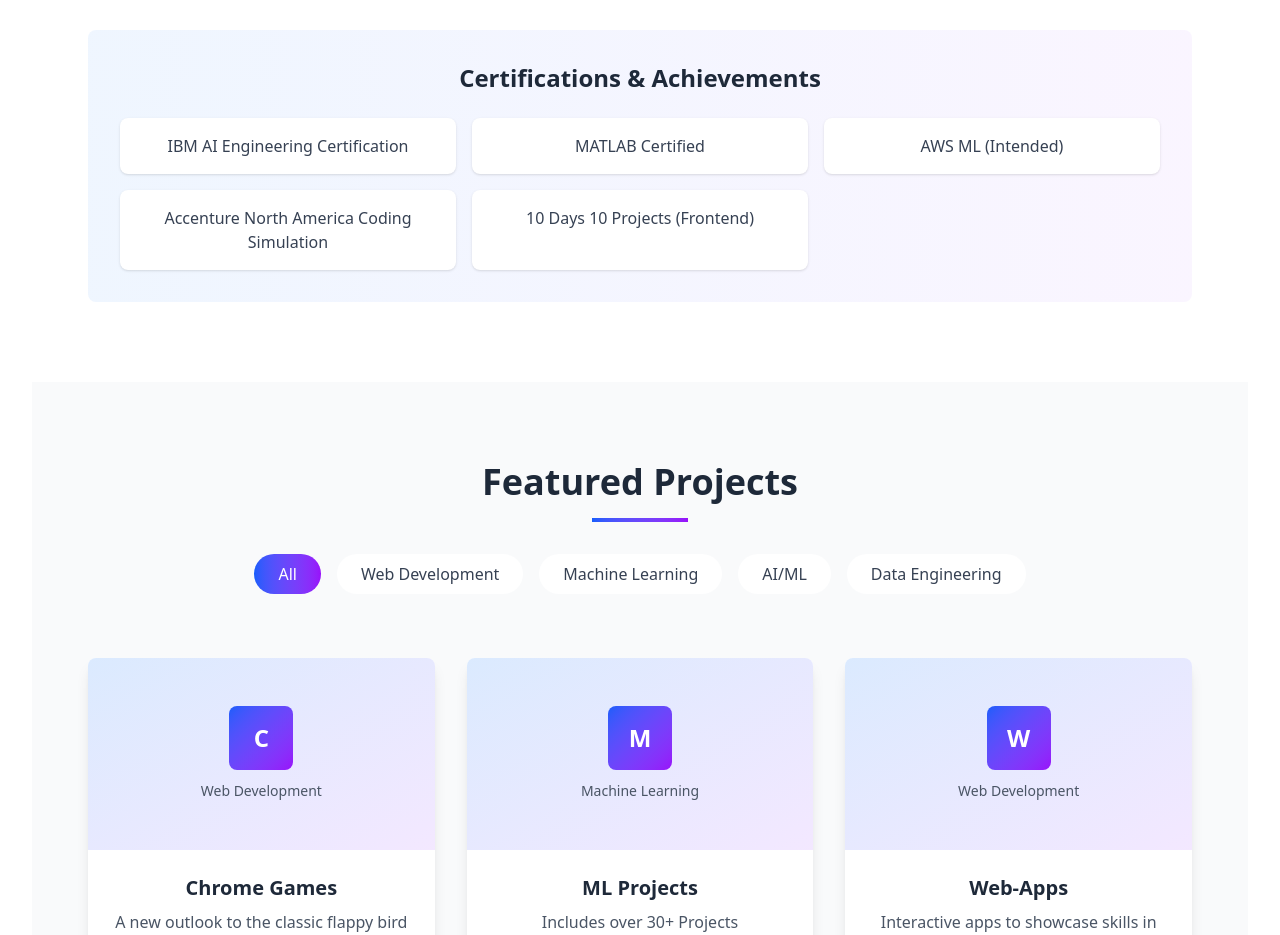
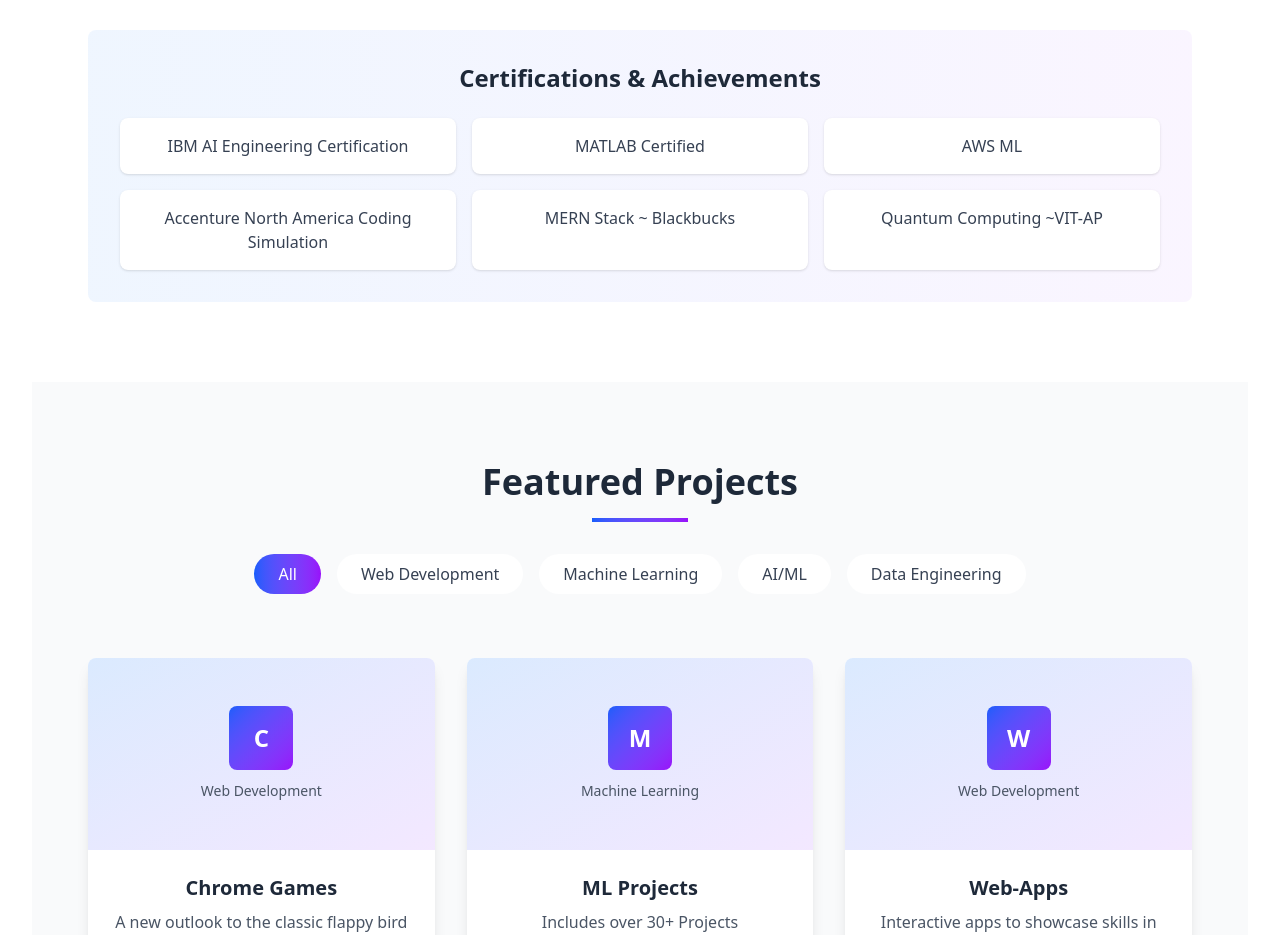
Before and after one commit to rish0018/Portfolio-, a React (Vite) app: page / in a window 1280 px wide. Shown: the part 4000-4935 px from the top of the page. Built offline with nearby package versions, Linux system fonts and the light colour scheme.

Commit message:
Adding certificates

```diff
--- a/src/components/portfolio/SkillsSection.tsx
+++ b/src/components/portfolio/SkillsSection.tsx
@@ -30,9 +30,10 @@ const SkillsSection = () => {
   const certifications = [
     "IBM AI Engineering Certification",
     "MATLAB Certified",
-    "AWS ML (Intended)",
+    "AWS ML",
     "Accenture North America Coding Simulation",
-    "10 Days 10 Projects (Frontend)"
+    "MERN Stack ~ Blackbucks",
+    "Quantum Computing ~VIT-AP"
   ];
 
   return (
```
